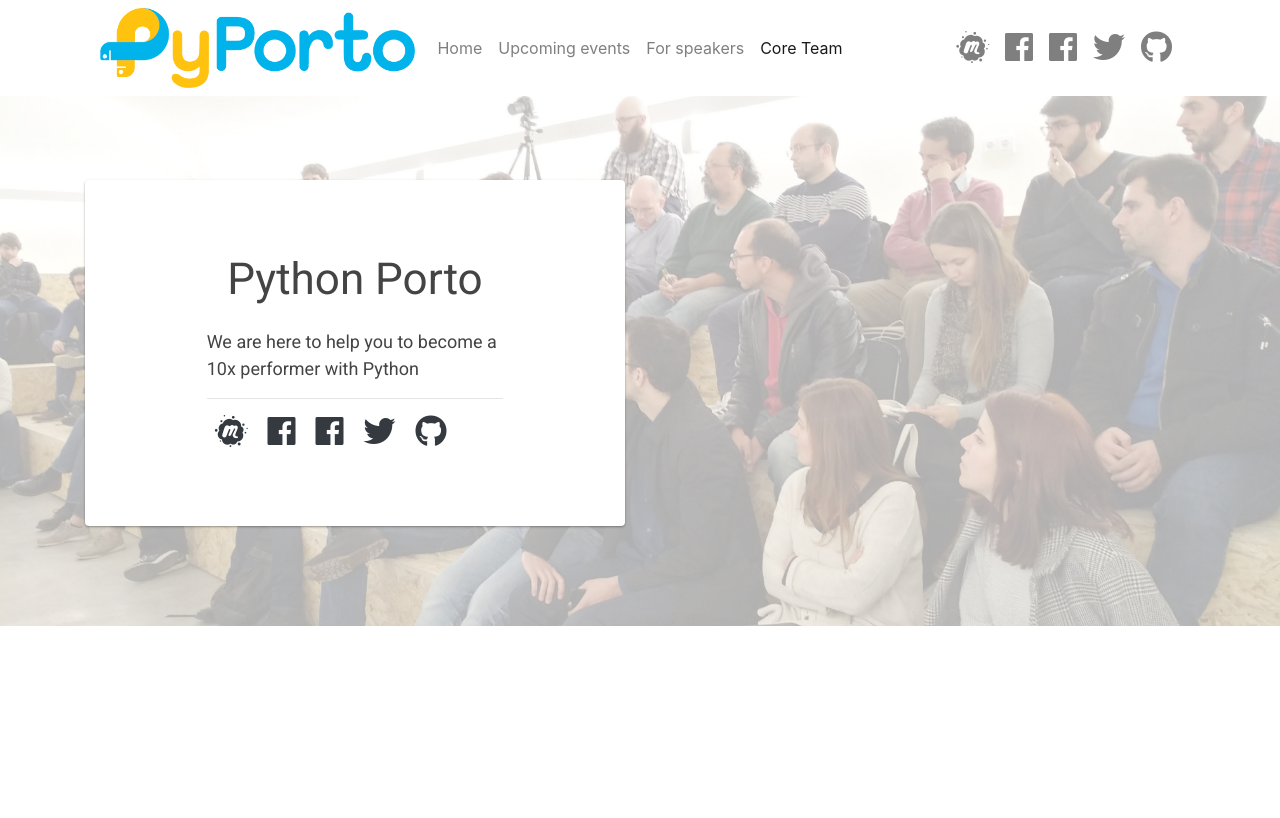
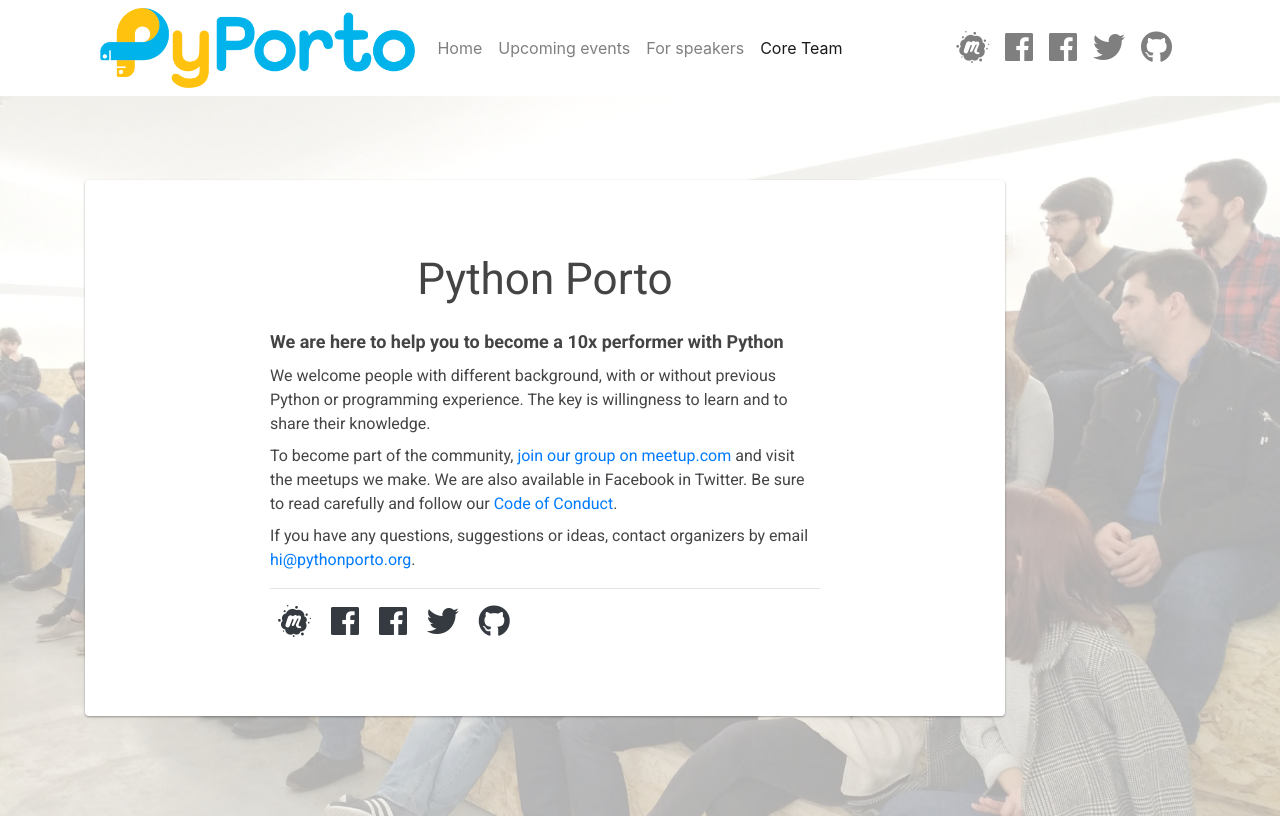
Before and after one commit to pyporto/pyporto.github.io, a plain HTML site: page index.html in a window 1280 px wide. Shown: the top 818 px of the page. Drawn offline with nearby package versions, Linux system fonts and the light colour scheme.

Commit message:
Add link to Code of Conduct

```diff
--- a/index.html
+++ b/index.html
@@ -1,5 +1,5 @@
 <!DOCTYPE html>
-<html>
+<html lang="en">
 <head>
   <meta name="viewport" content="width=device-width, initial-scale=1">
   <meta charset="UTF-8">
@@ -73,14 +73,30 @@
          style="background-image: url(./photos/pyporto-banner-lighter.jpg);">
   <div class="container">
     <div class="row text-left">
-      <div class="col-12 col-sm-10 m-auto m-md-0 col-md-8 col-lg-6">
+      <div class="col-12 m-auto m-md-0 col-md-10">
         <div class="fdb-box">
           <div class="row justify-content-center">
             <div class="col-12 col-xl-8 text-center">
               <h1>Python Porto</h1>
               <p class="text-h3 text-left">
-                We are here to help you to become a 10x performer with Python
+                <b>We are here to help you to become a 10x performer with Python</b>
               </p>
+              <p class="text-h4 text-left">
+                We welcome people with different
+                background, with or without previous Python or programming experience. The key is willingness to
+                learn and to share their knowledge.
+              </p>
+              <p class="text-h4 text-left">
+                To become part of the community, <a href="https://meetup.com/pyporto/">join our group on meetup.com</a>
+                and visit the meetups we make. We are also available in Facebook in Twitter.
+                Be sure to read carefully and follow our
+                <a href="https://www.meetup.com/pyporto/pages/28614194/Code_of_Conduct/">Code of Conduct</a>.
+              </p>
+              <p class="text-h4 text-left">
+                If you have any questions, suggestions or ideas, contact organizers by email
+                <a href="mailto:hi@pythonporto.org">hi@pythonporto.org</a>.
+              </p>
+
               <hr>
               <p class="text-left">
                 <a class="text-dark px-2" href="https://meetup.com/pyporto"><i class="fab fa-2x fa-meetup"></i></a>
```
Also changed, not shown: academy/index.html (+1 -1 lines).
